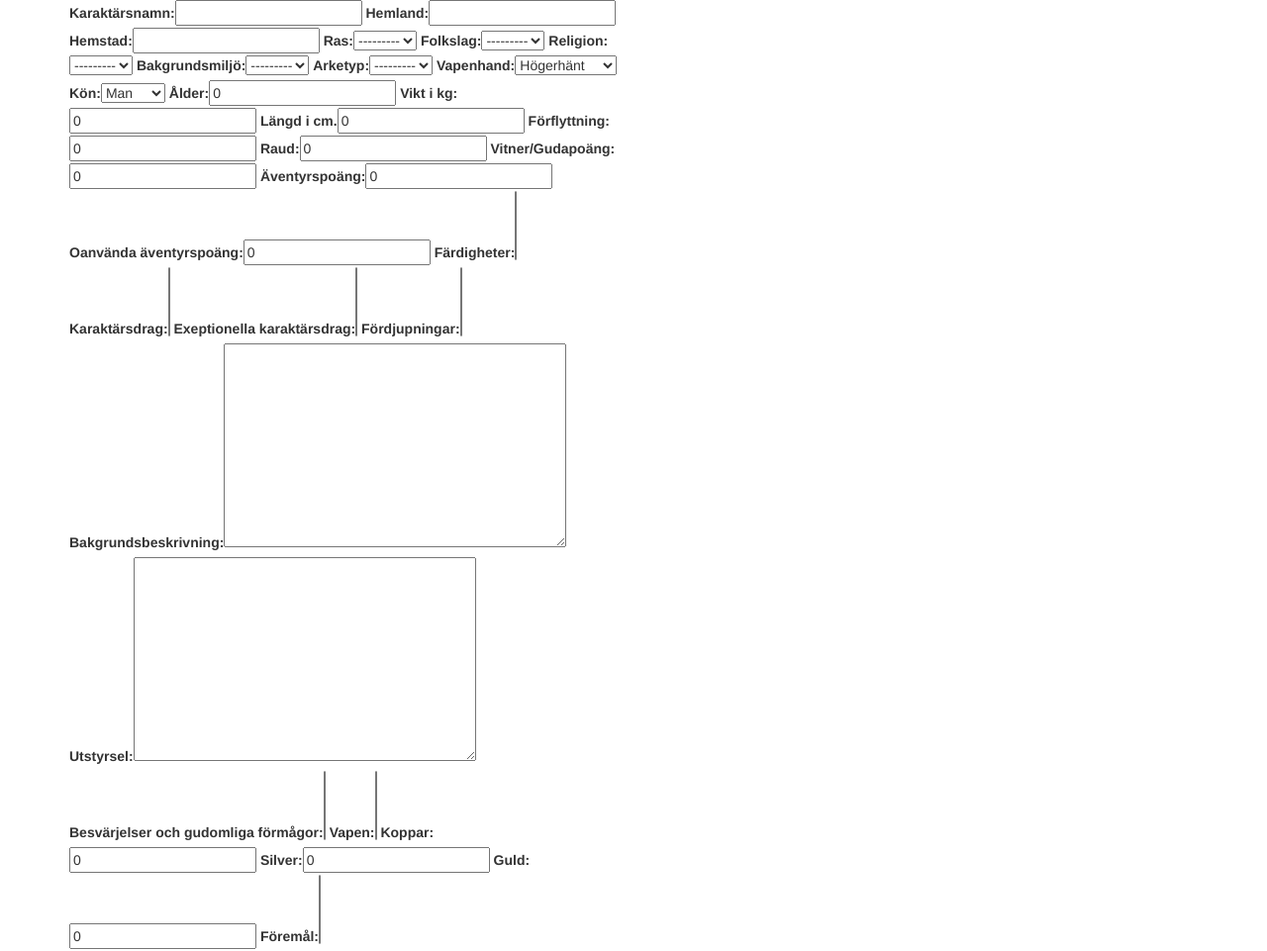
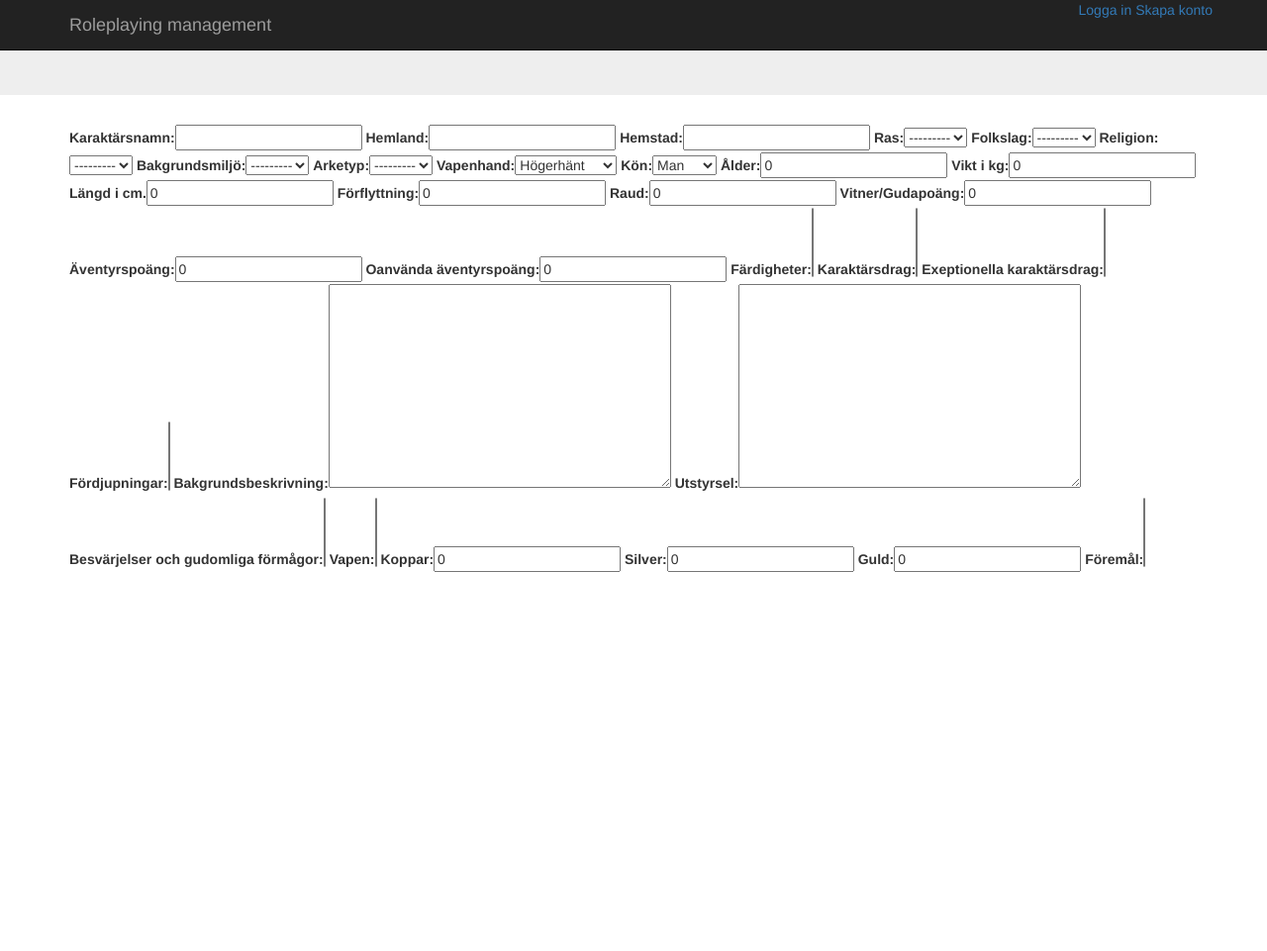
Before and after one commit to svamp/rp_management, a Django app: template characters/templates/create.html in a window 1280 px wide. Shown: the whole page at 99% size. After the commit the page ends 578 px from the top, so only its background shows below. Run offline with Django 3.2, Linux system fonts and the light colour scheme; the template is opened without the code that fills it: values that come from a table or form of the project are taken from there, others are empty; parts of the project's set-up code (start-up, migrations or seed data) failed here and were passed over; some libraries are stand-ins or nearby versions.

Commit message:
One template for creation for new items and a bunch of other usefull stuff

```diff
--- a/characters/forms.py
+++ b/characters/forms.py
@@ -31,7 +31,7 @@ class CreateRaceForm(forms.ModelForm):
 		model = Race
 		exclude = ('tier',)
 
-class CreaceRaceOriginForm(forms.ModelForm):
+class CreateRaceOriginForm(forms.ModelForm):
 
 	class Meta(object):
 		model = RaceOrigin
--- a/characters/templates/create.html
+++ b/characters/templates/create.html
@@ -6,8 +6,7 @@
 		<div class="row">
 			<form>
 				<div class="col-maincontent">
-
-					<div class="col-sm-6">
+					<div class="{% if type == 'character' %}col-sm-6{% else %}col-sm-12{% endif %}">
 						{{ form|bootstrap }}
 					</div>
 					<div class="col-sm-6" id="info-block">
--- a/characters/urls.py
+++ b/characters/urls.py
@@ -4,5 +4,5 @@ from django.conf.urls import include, url
 from characters import views
 
 urlpatterns = [
-	url(r'^create/character/$', views.create_character, name='create_character'),
+	url(r'^create/(?P<form_type>[-\w]+)/$', views.create_view, name='create_character'),
 ]
--- a/roleplaying/settings.py
+++ b/roleplaying/settings.py
@@ -63,8 +63,9 @@ ANONYMOUS_USER_ID = -1
 AUTH_PROFILE_MODULE='accounts.Profile'
 GUARDIAN_RENDER_403 = True
 
-USERENA_SIGNIN_REDIRECT_URL = '/accounts/%(username)s/'
+USERENA_SIGNIN_REDIRECT_URL = HOME_URL + '/accounts/me/'
 USERENA_ACTIVATION_REQUIRED = False
+USERENA_WITHOUT_USERNAMES = True
 LOGIN_URL = '/accounts/signin/'
 LOGOUT_URL = '/accounts/signout/'
 
--- a/roleplaying/templates/base_template.html
+++ b/roleplaying/templates/base_template.html
@@ -21,7 +21,37 @@
 
   <body>
 
-    {% block header %}{% endblock %}
+    {% block nav_bar %}
+      <div class="menu-spacing"></div>
+      <nav class="navbar navbar-inverse navbar-fixed-top" role="navigation">
+        <div class="container container-full">
+          <div class="navbar-header">
+            <a href="" class="navbar-brand">Roleplaying management</a>
+          </div>
+          <div id="navbar" class="navbar-collapse collapse">
+              <ul class="nav navbar-nav navbar-right navbar-buttons">
+                {% if user.is_authenticated %}
+                  <ul>
+                    <a href="">Logga ut</a>
+                  </ul>
+                {% else %}
+                  <ul>
+                    <a href="{% url 'signin' %}">Logga in</a>
+                    <a href="{% url 'signup' %}">Skapa konto</a>
+                  </ul>
+                {% endif %}
+              </ul>
+          </div>
+        </div>
+      </nav>
+    {% endblock %}
+
+    <div class="jumbotron header color-transparent">
+      <div class="container">
+        {% block header %}
+        {% endblock %}
+      </div>
+    </div>
 
     {% block content %}{% endblock %}
 
--- a/roleplaying/urls.py
+++ b/roleplaying/urls.py
@@ -21,6 +21,6 @@ from roleplaying import views as roleplaying_views
 urlpatterns = [
 	url(r'^$', roleplaying_views.main, name='landing_page'),
     url(r'^admin/', include(admin.site.urls)),
-    url(r'^accounts/', include('userena.urls')),
+    url(r'^accounts/', include('accounts.urls')),
     url(r'^character/', include('characters.urls')),
 ]
```
